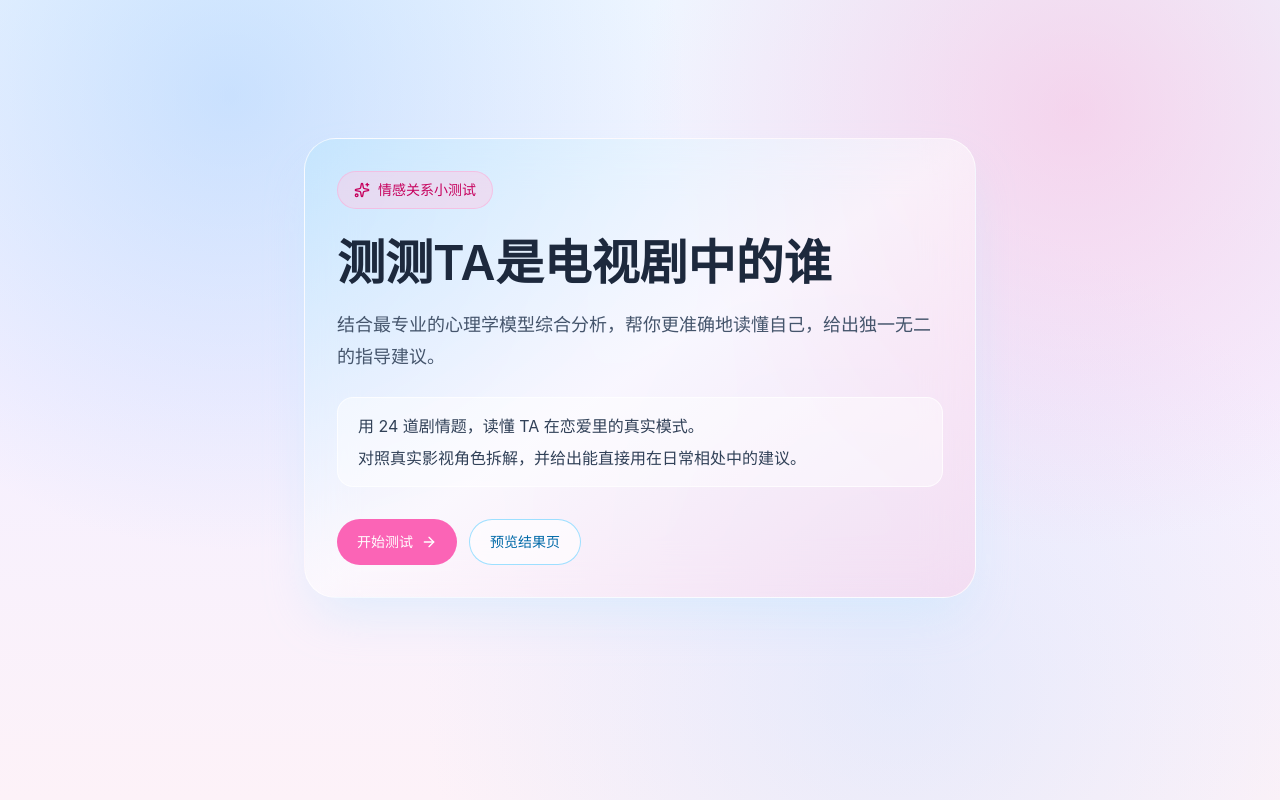
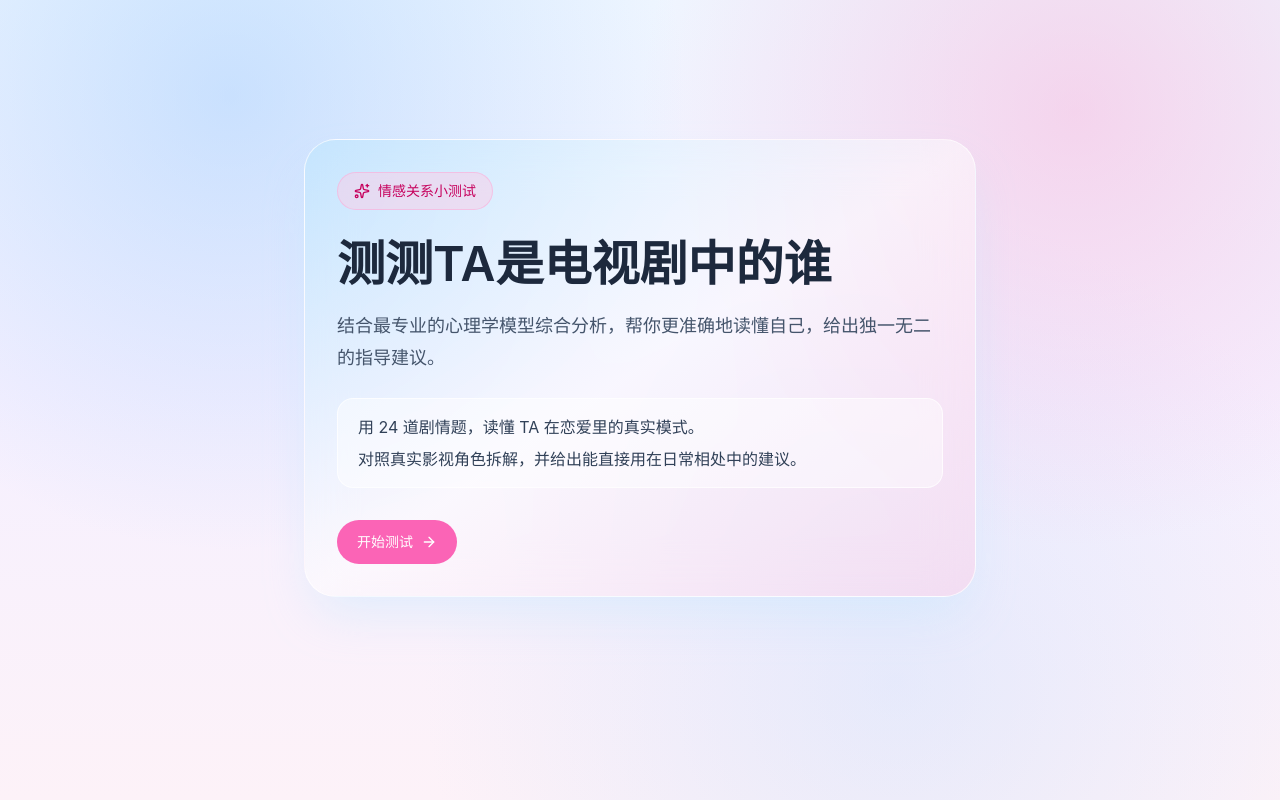
Before and after one commit to yusun787-hub/test-commercial, a React (Vite) app: page / in a window 1280 px wide. Built offline with nearby package versions, Linux system fonts and the light colour scheme.

Commit message:
删除首页预览结果页按钮
Co-Authored-By: Aime <aime@bytedance.com>
Change-Id: I9bf7173a2ff3b14a1254772bee23662b41d9e93d

```diff
--- a/src/pages/HomePage.tsx
+++ b/src/pages/HomePage.tsx
@@ -31,12 +31,6 @@ export default function HomePage() {
             开始测试
             <ArrowRight className="h-4 w-4" />
           </Link>
-          <Link
-            to="/result"
-            className="inline-flex items-center gap-2 rounded-full border border-sky-300/70 bg-white/60 px-5 py-3 text-sm font-medium text-sky-700 transition hover:bg-white/90"
-          >
-            预览结果页
-          </Link>
         </div>
       </section>
     </div>
```
